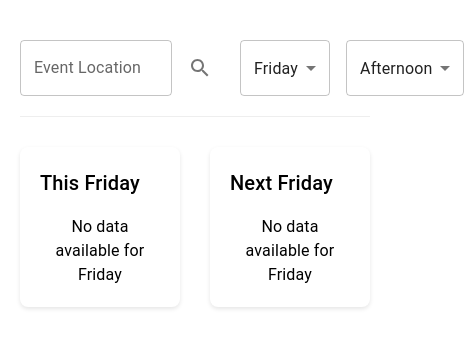
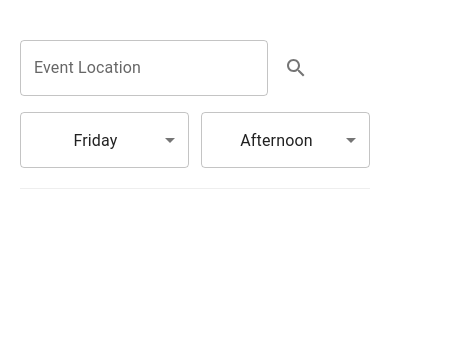
Before and after one commit to pcherian10/novig-weather-meetup-app, a React (Create React App) app: page / in a window 390 px wide. Shown: the top 348 px of the page, 464 px wide, since content can reach past the window. Built offline with nearby package versions, Linux system fonts and the light colour scheme.

Commit message:
fix mobile

```diff
--- a/src/App.scss
+++ b/src/App.scss
@@ -5,10 +5,20 @@ $shadow-color: rgba(0, 0, 0, 0.1);
 $background-light: #f5f5f5;
 $background-white: #fff;
 
+// Breakpoints
+$tablet: 768px;
+$mobile: 480px;
+
 // Mixins
 @mixin flex-center {
   display: flex;
   align-items: center;
+}
+
+@mixin tablet-and-below {
+  @media (max-width: #{$tablet}) {
+    @content;
+  }
 }
 
 .App {
@@ -18,12 +28,18 @@ $background-white: #fff;
   text-align: center;
 
   .header {
-    @include flex-center;
-    justify-content: flex-start;
+    display: flex;
+    flex-direction: row;
+    align-items: center;
     gap: 20px;
     padding: 20px 0;
     border-bottom: 1px solid $border-color;
     margin-bottom: 30px;
+
+    @include tablet-and-below {
+      flex-direction: column;
+      gap: 16px;
+    }
 
     & > * {
       display: flex;
@@ -34,6 +50,24 @@ $background-white: #fff;
       align-items: center;
       gap: 8px;
       min-width: 200px;
+
+      @include tablet-and-below {
+        width: 100%;
+
+        form {
+          width: 100%;
+          display: flex;
+          gap: 8px;
+
+          input {
+            flex: 1;
+          }
+
+          button {
+            flex-shrink: 0;
+          }
+        }
+      }
 
       form {
         display: flex;
@@ -47,15 +81,30 @@ $background-white: #fff;
       align-items: center;
       gap: 16px;
       flex-grow: 1;
+
+      @include tablet-and-below {
+        width: 100%;
+        justify-content: center;
+        gap: 12px;
+
+        .MuiFormControl-root {
+          min-width: 140px;
+          flex: 1;
+          max-width: 200px;
+        }
+      }
     }
   }
-
-
 
   .charts-container {
     display: flex;
     gap: 30px;
     justify-content: space-between;
+
+    @include tablet-and-below {
+      flex-direction: column;
+      gap: 20px;
+    }
 
     .chart-section {
       flex: 1;
@@ -64,6 +113,10 @@ $background-white: #fff;
       border-radius: 8px;
       background-color: $background-white;
       box-shadow: 0 2px 4px $shadow-color;
+
+      @include tablet-and-below {
+        width: 100%;
+      }
 
       .chart-header {
         margin-bottom: 16px;
--- a/src/App.tsx
+++ b/src/App.tsx
@@ -14,7 +14,7 @@ import './App.scss';
 
 function App() {
   const [location, setLocation] = useState<string>('');
-  const [dayOfWeek, setDayOfWeek] = useState<string>('Friday');
+  const [dayOfWeek, setDayOfWeek] = useState<string>(new Date()?.toLocaleString('en-US', { weekday: 'long' }));
   const [timeOfDay, setTimeOfDay] = useState<TimeOfDay>('afternoon');
   const [weatherData, setWeatherData] = useState<WeatherData[]>([]);
   const [weatherMessage, setWeatherMessage] = useState<WeatherMessage>({
@@ -42,7 +42,7 @@ function App() {
       .map((hour: any) => ({
         hour: hour.datetime,
         temperature: hour.temp,
-        humidity: hour.humidity
+        humidity: hour.humidity,
       }));
   };
 
@@ -52,12 +52,17 @@ function App() {
       const response = await axios.get(
         `https://weather.visualcrossing.com/VisualCrossingWebServices/rest/services/timeline/${encodeURIComponent(
           submittedLocation
-        )}/next7days?unitGroup=us&include=hours&key=${API_KEY}`
+        )}/next14days?unitGroup=us&include=hours&key=${API_KEY}`
       );
+
+      if (!response.data || !response.data.days) {
+        throw new Error('Invalid response data');
+      }
 
       const processedData: WeatherData[] = response.data.days.map((day: any) => ({
         date: day.datetime,
         temperature: day.temp,
+        conditions: day.conditions,
         humidity: day.humidity,
         morningData: getHourlyDataForTimeRange(day.hours, TIME_RANGES.morning.start, TIME_RANGES.morning.end),
         afternoonData: getHourlyDataForTimeRange(day.hours, TIME_RANGES.afternoon.start, TIME_RANGES.afternoon.end),
@@ -116,7 +121,7 @@ function App() {
           </FormControl>
         </div>
       </header>
-
+      {weatherData.length > 0 && (
       <div className="charts-container">
         <div className="chart-section">
           <div className="chart-header">
@@ -136,6 +141,7 @@ function App() {
             </div> */}
           </div>
           <WeatherDisplay
+            today={true}
             weatherData={weatherData}
             selectedDay={dayOfWeek}
             timeOfDay={timeOfDay}
@@ -165,7 +171,7 @@ function App() {
             timeOfDay={timeOfDay}
           />
         </div>
-      </div>
+      </div>)}
 
       {weatherMessage.text && (
         <Box mt={2}>
--- a/src/components/WeatherDisplay.tsx
+++ b/src/components/WeatherDisplay.tsx
@@ -16,16 +16,21 @@ interface WeatherDisplayProps {
   weatherData: WeatherData[];
   selectedDay: string;
   timeOfDay: TimeOfDay;
+  today?: boolean;
 }
 
 const WeatherDisplay: React.FC<WeatherDisplayProps> = ({
   weatherData,
   selectedDay,
   timeOfDay,
+  today,
 }) => {
-  const selectedDayData = weatherData?.find(
-    (day) => new Date(day.date).toLocaleDateString('en-US', { weekday: 'long' }) === selectedDay
-  );
+  if (!weatherData || weatherData.length === 0) {
+    return <Typography>Loading weather data...</Typography>;
+  }
+
+  console.log(weatherData);
+  const selectedDayData = today ? weatherData[0] : weatherData[7]
 
   if (!selectedDayData) {
     return <Typography>No data available for {selectedDay}</Typography>;
@@ -56,24 +61,29 @@ const WeatherDisplay: React.FC<WeatherDisplayProps> = ({
           <CartesianGrid strokeDasharray="3 3" />
           <XAxis
             dataKey="hour"
-            tickFormatter={(hour: string) => hour.split(':')[0] + ':00'}
+            tickFormatter={(hour: string) => {
+              const hourNum = parseInt(hour.split(':')[0]);
+              const period = hourNum >= 12 ? 'pm' : 'am';
+              const hour12 = hourNum === 0 ? 12 : hourNum > 12 ? hourNum - 12 : hourNum;
+              return `${hour12}${period}`;
+            }}
           />
-          <YAxis yAxisId="left" />
-          <YAxis yAxisId="right" orientation="right" />
+          <YAxis yAxisId="left" dataKey="temperature" />
+          <YAxis yAxisId="right" orientation="right" dataKey="humidity" />
           <Tooltip />
           <Legend />
           <Line
             yAxisId="left"
             type="monotone"
             dataKey="temperature"
-            stroke="#8884d8"
+            stroke="#f44336"
             name="Temperature (°F)"
           />
           <Line
             yAxisId="right"
             type="monotone"
             dataKey="humidity"
-            stroke="#82ca9d"
+            stroke="#43d1f4"
             name="Humidity (%)"
           />
         </LineChart>
```
